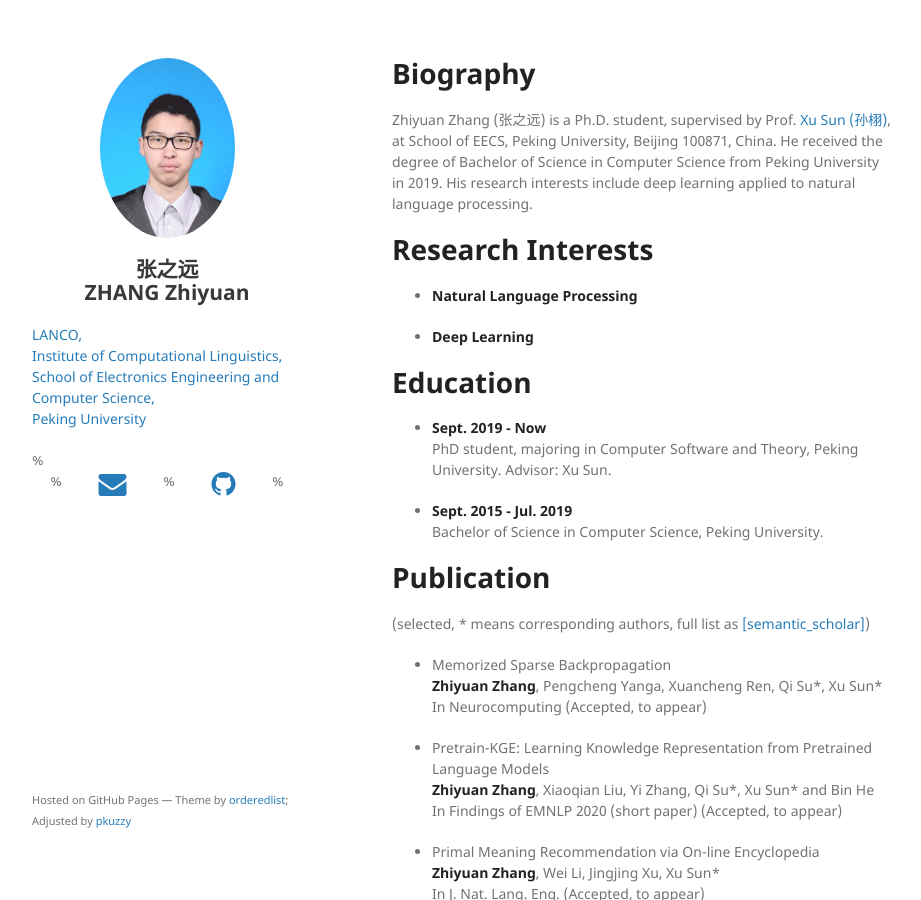
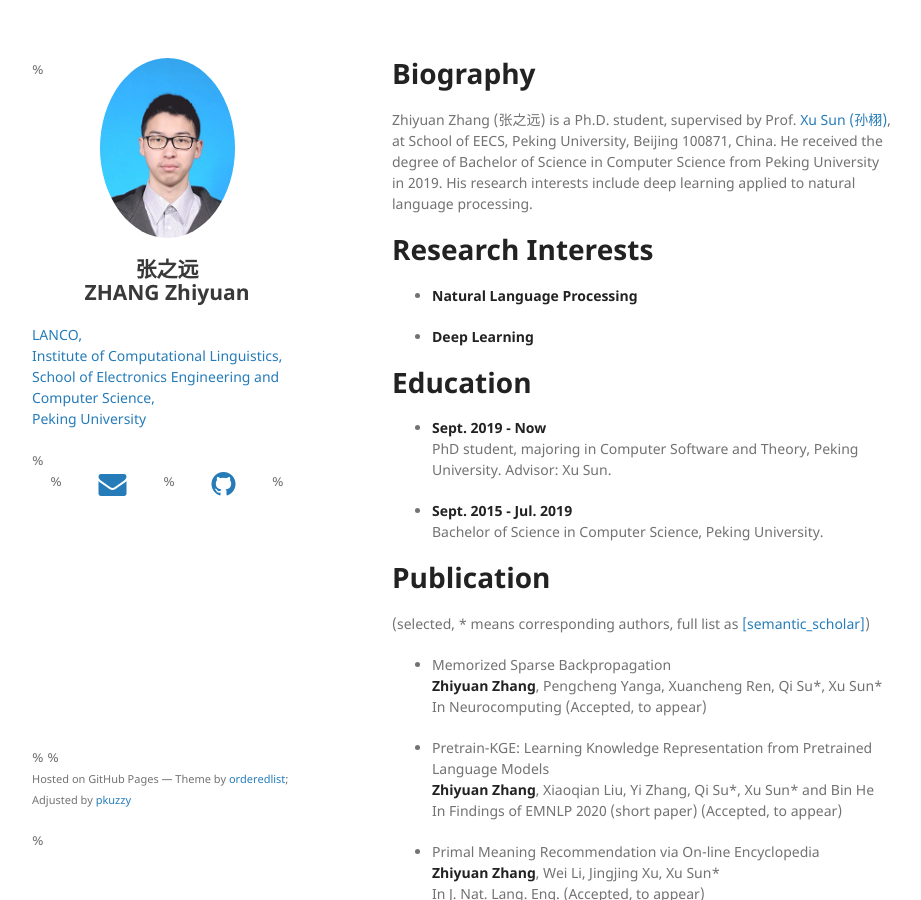
Before and after one commit to pkuzzy/pkuzzy.github.io, a Jekyll site: the page built from index.md, in a window 1280 px wide and 900 px high. Shown: the whole window, without its empty margins (178-1099 px from the left). Built offline with Jekyll 4.4.1, drawn with Linux system fonts in a browser that asks for light colours; nearby versions of some CDN libraries; our own code applies the rules of GitHub Pages for plain Markdown files.

Commit message:
Update default.html

```diff
--- a/_layouts/default.html
+++ b/_layouts/default.html
@@ -46,13 +46,13 @@
 
       {{ content }}
 
-      </section>
-      <footer>
-        {% if site.github.is_project_page %}
-        <p>This page is maintained by <a href="{{ site.github.owner_url }}">{{ site.github.owner_name }}</a></p>
-        {% endif %}
-        <p><small>Hosted on GitHub Pages &mdash; Theme by <a href="https://github.com/orderedlist">orderedlist</a>; Adjusted by <a href="{{ site.github.owner_url }}">{{ site.github.owner_name }}</a></small></p>
-      </footer>
+      %</section>
+      %<footer>
+      %  {% if site.github.is_project_page %}
+      %  <p>This page is maintained by <a href="{{ site.github.owner_url }}">{{ site.github.owner_name }}</a></p>
+      %  {% endif %}
+      %  <p><small>Hosted on GitHub Pages &mdash; Theme by <a href="https://github.com/orderedlist">orderedlist</a>; Adjusted by <a href="{{ site.github.owner_url }}">{{ site.github.owner_name }}</a></small></p>
+      %</footer>
     </div>
     <script src="{{ '/assets/js/scale.fix.js' | relative_url }}"></script>
 
```
